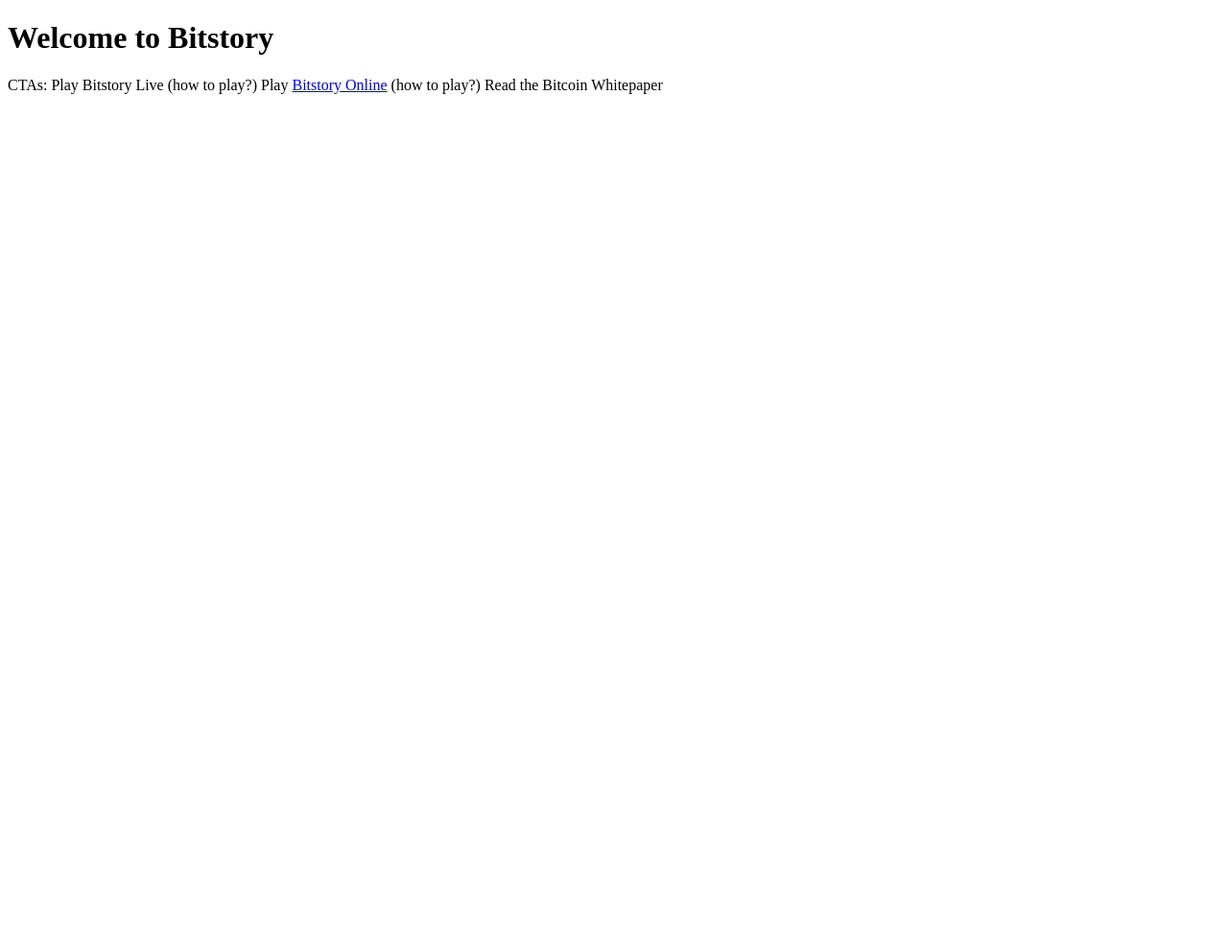
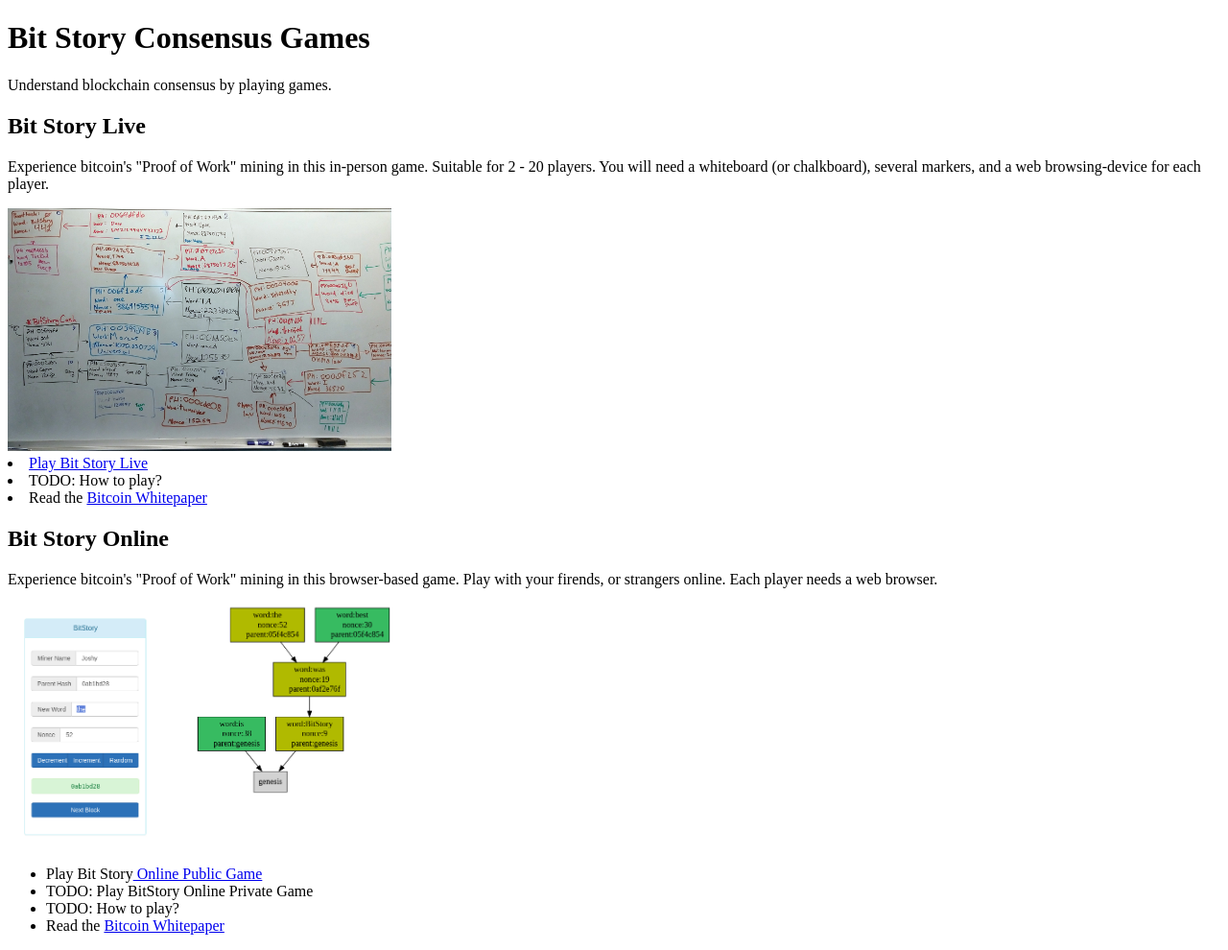
Before and after one commit to JoshOrndorff/BitStory, a website: page index.html in a window 1280 px wide. Shown: the whole page at 96% size. Before the commit the page ends 800 px from the top, so only its background shows below. Drawn offline with Linux system fonts and the light colour scheme.

Commit message:
Sketch out structure of readme.

```diff
--- a/index.css
+++ b/index.css
@@ -1,41 +1,3 @@
-/****** Split window in half *******/
-#main {
-  display: flex;
+img {
+  max-width: 400px;
 }
-
-#hasher {
-  flex: 1;
-}
-
-#graph {
-  flex: 1;
-  padding-top: 5em; /* hack to not be hidden behind header */
-}
-
-/****** Came from bootstrap dude *******/
-.center {
-  text-align: center;
-}
-
-.margin-top {
-  margin-top: 50px;
-}
-
-.margin-bottom {
-  margin-bottom: 25px;
-}
-
-.alert-success {
-  margin-top: 25px;
-  line-height: 4px;
-}
-
-/****** Hash Div *******/
-#hash {
-  font-family: monospace;
-}
-
-/****** Auto Mine ******/
-#auto {
-  display: none;
-}
--- a/index.html
+++ b/index.html
@@ -1,17 +1,34 @@
 <!DOCTYPE html>
 <html>
 <head>
-  <title>Bit Story</title>
+  <title>Bit Story Consensus Games</title>
+
+  <link type="text/css" rel="stylesheet" href="index.css" />
 </head>
 <body>
-  <h1>Welcome to Bitstory</h1>
+  <h1>Bit Story Consensus Games</h1>
+  <p>Understand blockchain consensus by playing games.</p>
 
-  <p>
-  CTAs:
-  Play Bitstory Live (how to play?)
-  Play <a href="bitStoryOnline.html">Bitstory Online</a> (how to play?)
-  Read the Bitcoin Whitepaper
-  </p>
+
+  <h2>Bit Story Live</h2>
+  <p>Experience bitcoin's "Proof of Work" mining in this in-person game. Suitable for 2 - 20 players. You will need a whiteboard (or chalkboard), several markers, and a web browsing-device for each player.</p>
+  <img src="bitStoryLive.jpg"
+  <ul>
+    <li><a href="bitStoryLive.html">Play Bit Story Live</a></li>
+    <li>TODO: How to play?</li>
+    <li>Read the <a href="https://www.bitcoin.com/bitcoin.pdf">Bitcoin Whitepaper</a></li>
+  </ul>
+
+
+  <h2>Bit Story Online</h2>
+  <p>Experience bitcoin's "Proof of Work" mining in this browser-based game. Play with your firends, or strangers online. Each player needs a web browser.</p>
+  <img src="bitStoryOnline.png" />
+  <ul>
+    <li>Play Bit Story<a href="bitStoryOnline.html"> Online Public Game</a></li>
+    <li>TODO: Play BitStory Online Private Game</li>
+    <li>TODO: How to play?</li>
+    <li>Read the <a href="https://www.bitcoin.com/bitcoin.pdf">Bitcoin Whitepaper</a></li>
+  </ul>
 
 </body>
 </html>
```
Also changed, not shown: bitStoryOnline.html (+1 -1 lines), online.css (added, +41 -0 lines), bitStoryLive.jpg (renamed from example.jpg), bitStoryOnline.png (added).
